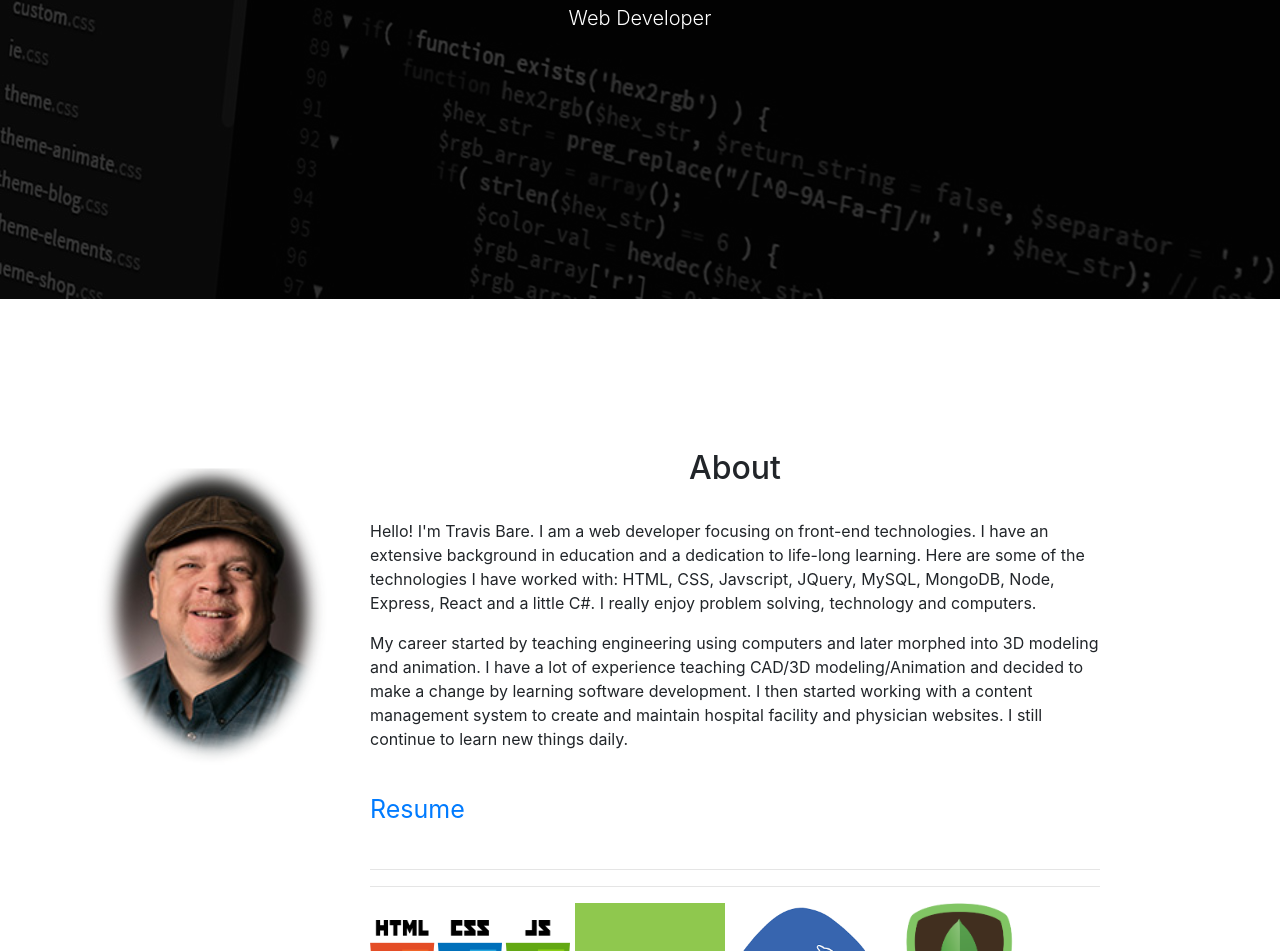
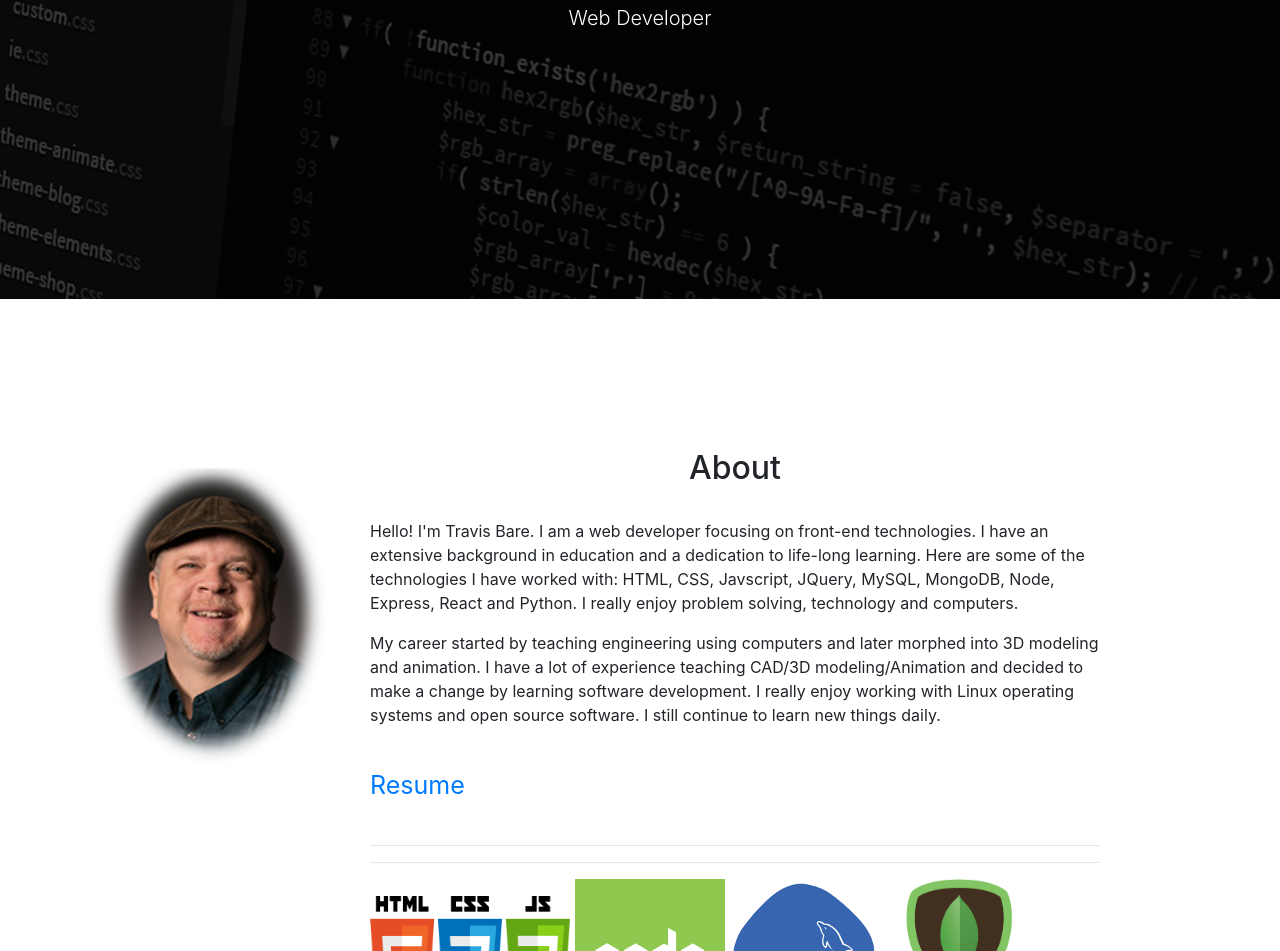
Before and after one commit to ronaldtbare/Portfolio, a website with bundled scripts: page index.html in a window 1280 px wide. Shown: the part 309-1260 px from the top of the page. Built offline with nearby package versions, Linux system fonts and the light colour scheme.

Commit message:
Update index.html about section

```diff
--- a/index.html
+++ b/index.html
@@ -60,8 +60,8 @@
         <div class="col-lg-8 mx-auto">
           <h2 class="heading">About</h2>
           <br>
-          <p>Hello! I'm Travis Bare. I am a web developer focusing on front-end technologies. I have an extensive background in education and a dedication to life-long learning.  Here are some of the technologies I have worked with: HTML, CSS, Javscript, JQuery, MySQL, MongoDB, Node, Express, React and a little C#. I really enjoy problem solving, technology and computers. </p>
-            <p>My career started by teaching engineering using computers and later morphed into 3D modeling and animation. I have a lot of experience teaching CAD/3D modeling/Animation and decided to make a change by learning software development. I then started working with a content management system to create and maintain hospital facility and physician websites. I still continue to learn new things daily.</p>
+          <p>Hello! I'm Travis Bare. I am a web developer focusing on front-end technologies. I have an extensive background in education and a dedication to life-long learning.  Here are some of the technologies I have worked with: HTML, CSS, Javscript, JQuery, MySQL, MongoDB, Node, Express, React and Python. I really enjoy problem solving, technology and computers. </p>
+            <p>My career started by teaching engineering using computers and later morphed into 3D modeling and animation. I have a lot of experience teaching CAD/3D modeling/Animation and decided to make a change by learning software development. I really enjoy working with Linux operating systems and open source software. I still continue to learn new things daily.</p>
           <br>
           <a class="links" target=_blank href="./images/BareResume2023.pdf">Resume</a>
           <br>
```
